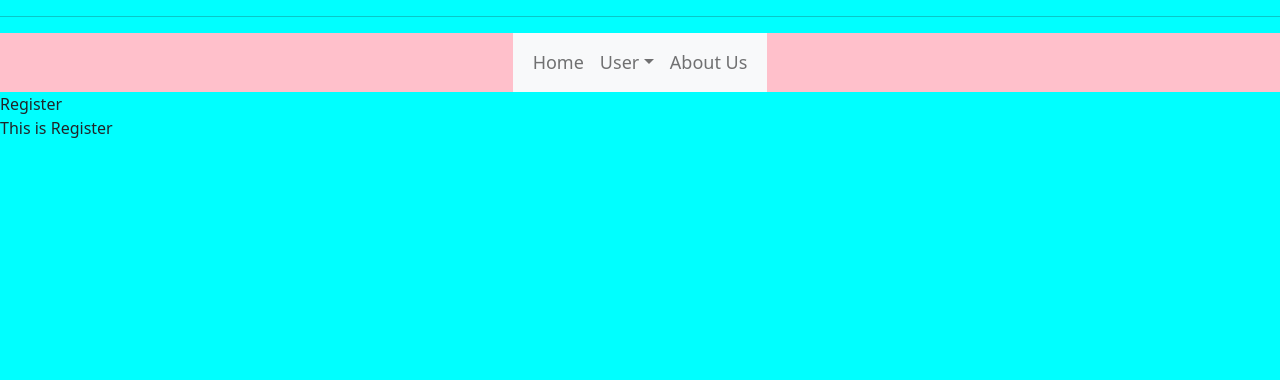
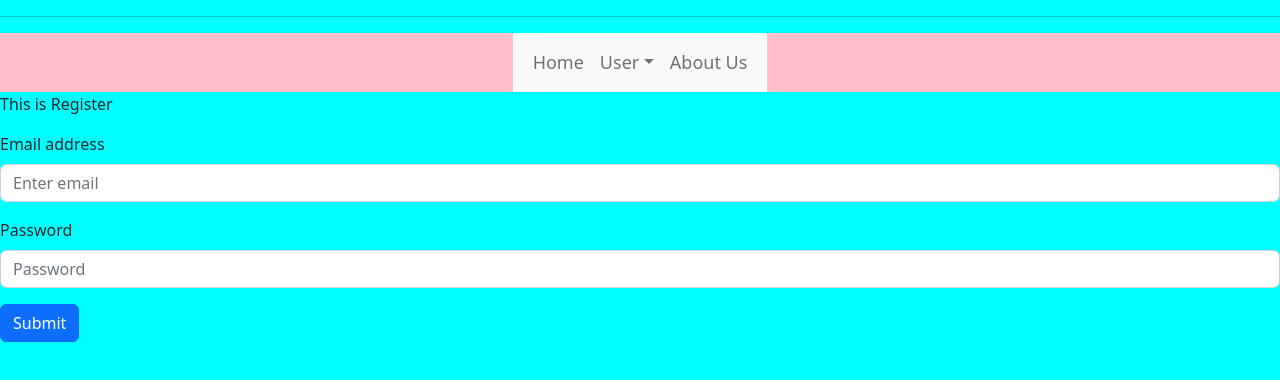
Before and after one commit to AlvaroBernabe/aba-geekshubs-fsd-val-Front-Final-Proyect, a React (Vite) app in the folder FrontFinal/: page /register in a window 1280 px wide. Shown: the top 380 px of the page. Built offline with nearby package versions, Linux system fonts and the light colour scheme.

Commit message:
feat: Register Form initial layout

```diff
--- a/FrontFinal/src/layout/register/Register.jsx
+++ b/FrontFinal/src/layout/register/Register.jsx
@@ -1,12 +1,26 @@
 import React from "react";
-import './Register.css'
+import "./Register.css";
 import NavBar from "../../components/NavBar";
+import { Button, Form } from "react-bootstrap";
 
 export const Register = () => {
-  return (
+    return (
     <>
-    < NavBar />
-  <div>Register</div>
-  <p>This is Register</p>
+    <NavBar />
+    <p>This is Register</p>
+    <Form>
+        <Form.Group className="mb-3" controlId="formBasicEmail">
+            <Form.Label>Email address</Form.Label>
+        <Form.Control type="email" placeholder="Enter email" />
+        </Form.Group>
+        <Form.Group className="mb-3" controlId="formBasicPassword">
+            <Form.Label>Password</Form.Label>
+            <Form.Control type="password" placeholder="Password" />
+        </Form.Group>
+        <Button variant="primary" type="submit">
+            Submit
+        </Button>
+    </Form>
     </>
-)};
+    );
+};
```
